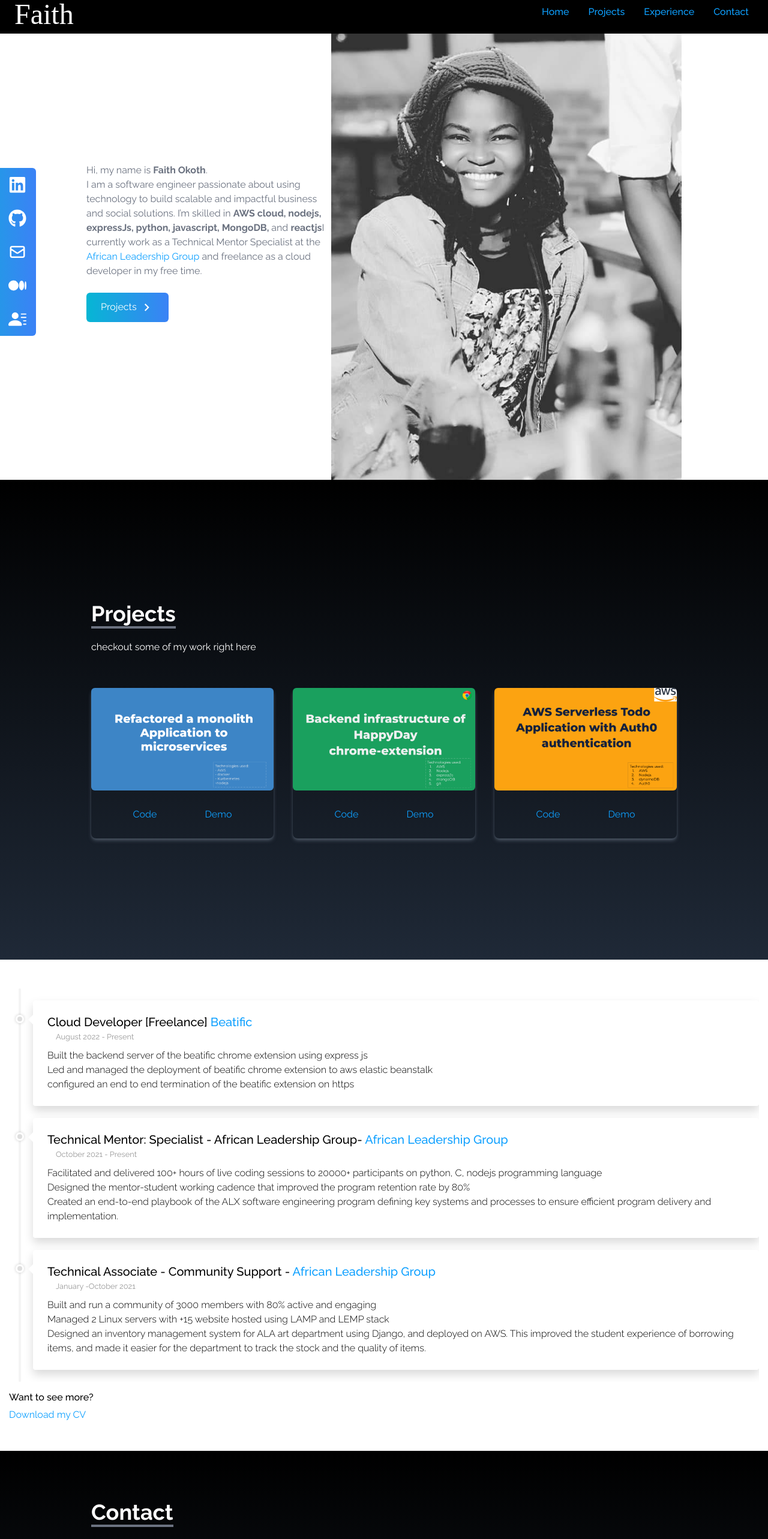
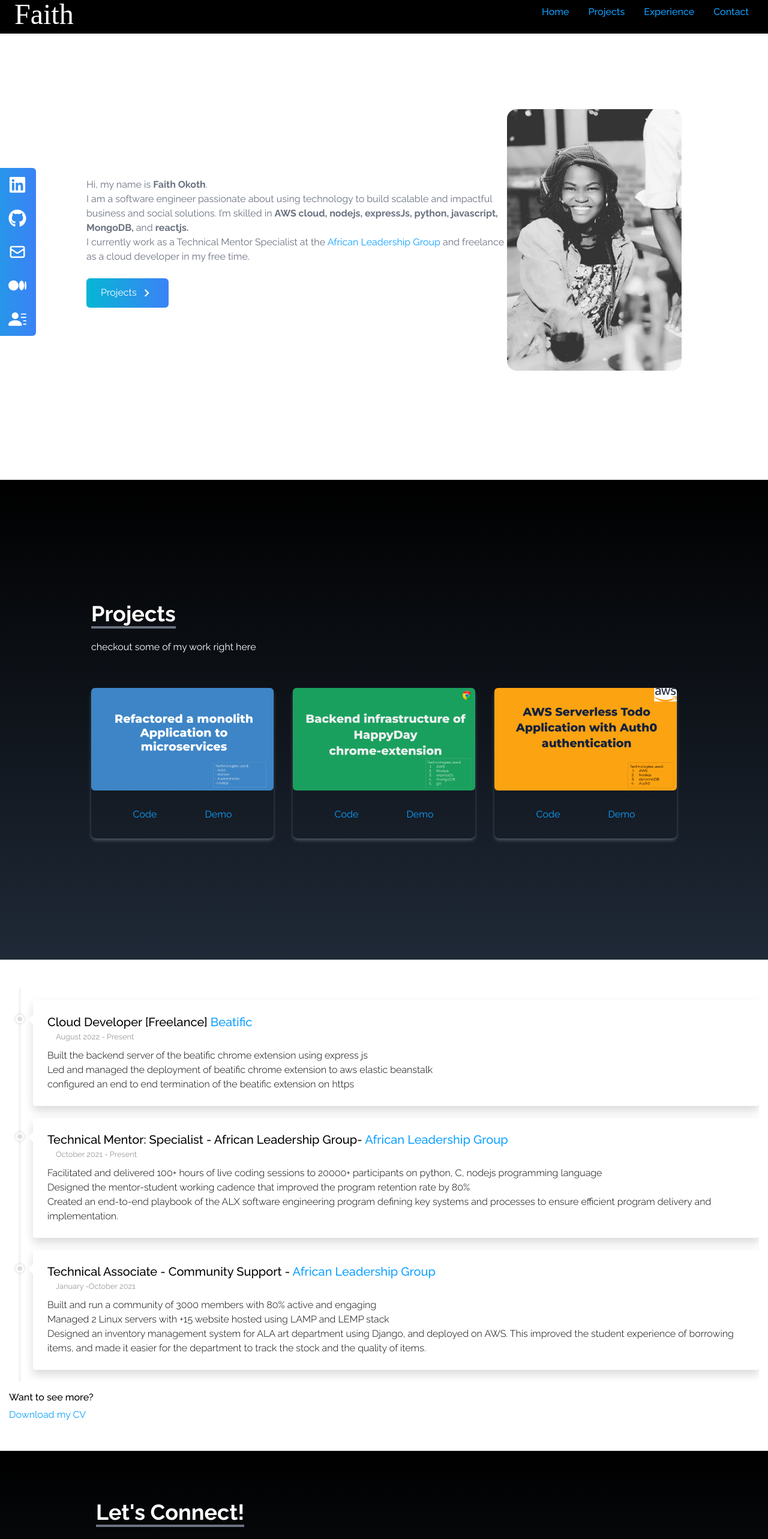
Before and after one commit to Faith-qa/portfolio, a React (Create React App) app in the folder journal/: page / in a window 1280 px wide. Shown: the top 2566 px of the page at 60% size. Built offline with nearby package versions, Linux system fonts and the light colour scheme.

Commit message:
updated home page

```diff
--- a/journal/src/components/Contact.jsx
+++ b/journal/src/components/Contact.jsx
@@ -4,9 +4,9 @@ const Contact = () => {
   return (
     <div name='contact' className='w-full h-screen bg-gradient-to-b
     from-black to-gray-800 p-4 text-white'>
-        <div className='flex flex-col p-4 justify-center max-w-screen-lg mx-auto h-full'>
+        <div className='flex flex-col p-8 justify-center max-w-screen-lg mx-auto h-full'>
             <div className='pb-8'>
-                <p className='text-4xl font-bold inline border-b-4 border-gray-500'>Contact</p>
+                <p className='text-4xl font-bold inline border-b-4 border-gray-500'>Let's Connect!</p>
                 <p className='py-6'>Submit the form below to get in touch with me</p>
 
             </div>
--- a/journal/src/components/Experience.jsx
+++ b/journal/src/components/Experience.jsx
@@ -43,7 +43,7 @@ function Experience()  {
             </div>
         </div>
         <div class="d-flex justify-content-center align-items-center content">
-            <h3>Want to see more?</h3><a class="btn btn-outline-primary btn-lg" role="button" data-bss-hover-animate="bounce" href="https://drive.google.com/file/d/1UocIe7VlO258qxRfNLLd18WsEtVvAleZ/view?usp=sharing" target="https://drive.google.com/file/d/1UocIe7VlO258qxRfNLLd18WsEtVvAleZ/view?usp=sharing">Download my CV</a>
+            <h3>Want to see more?</h3><a class="btn btn-outline-primary btn-lg" role="button" data-bss-hover-animate="bounce" href="https://drive.google.com/file/d/1o7u4tyJm5zxp855odhlTQ9M6EWkliTgd/view?usp=sharing" target="https://drive.google.com/file/d/1o7u4tyJm5zxp855odhlTQ9M6EWkliTgd/view?usp=sharing">Download my CV</a>
         </div>
     </div>
 
--- a/journal/src/components/Home.jsx
+++ b/journal/src/components/Home.jsx
@@ -13,9 +13,9 @@ const Home = () => {
         <div className="flex flex-col justify-center h-full">
 
 
-          <p className='text-gray-500 py-4 max-w-md align-justify'>
+          <p className='text-gray-500 py-4 max'>
           Hi, my name is <strong>Faith Okoth</strong>.<br/> I am a software engineer passionate about using technology to build scalable and impactful business and social solutions.
-          I’m skilled in <strong>AWS cloud, nodejs, expressJs, python, javascript, MongoDB, </strong> and <strong>reactjs</strong>
+          I’m skilled in <strong>AWS cloud, nodejs, expressJs, python, javascript, MongoDB, </strong> and <strong>reactjs.</strong> <br/>
           I currently work as a Technical Mentor Specialist at the <a href='https://algroup.org/'> African Leadership Group</a> and freelance as a cloud developer in my free time.
 
 
--- a/journal/src/components/Projects.jsx
+++ b/journal/src/components/Projects.jsx
@@ -6,7 +6,7 @@ import aws_Serverless_TodoApp from "../assets/portfolio/serverlesstodo.png"
 //import admindash from "../assets/portfolio/arrayDestruct.jpg"
 import test from "../assets/videos/extension.mp4"
 
-
+import "../styles/experience.css";
 
 const Projects = () => {
     //const [popup, setPopup] = useState(false);
```
